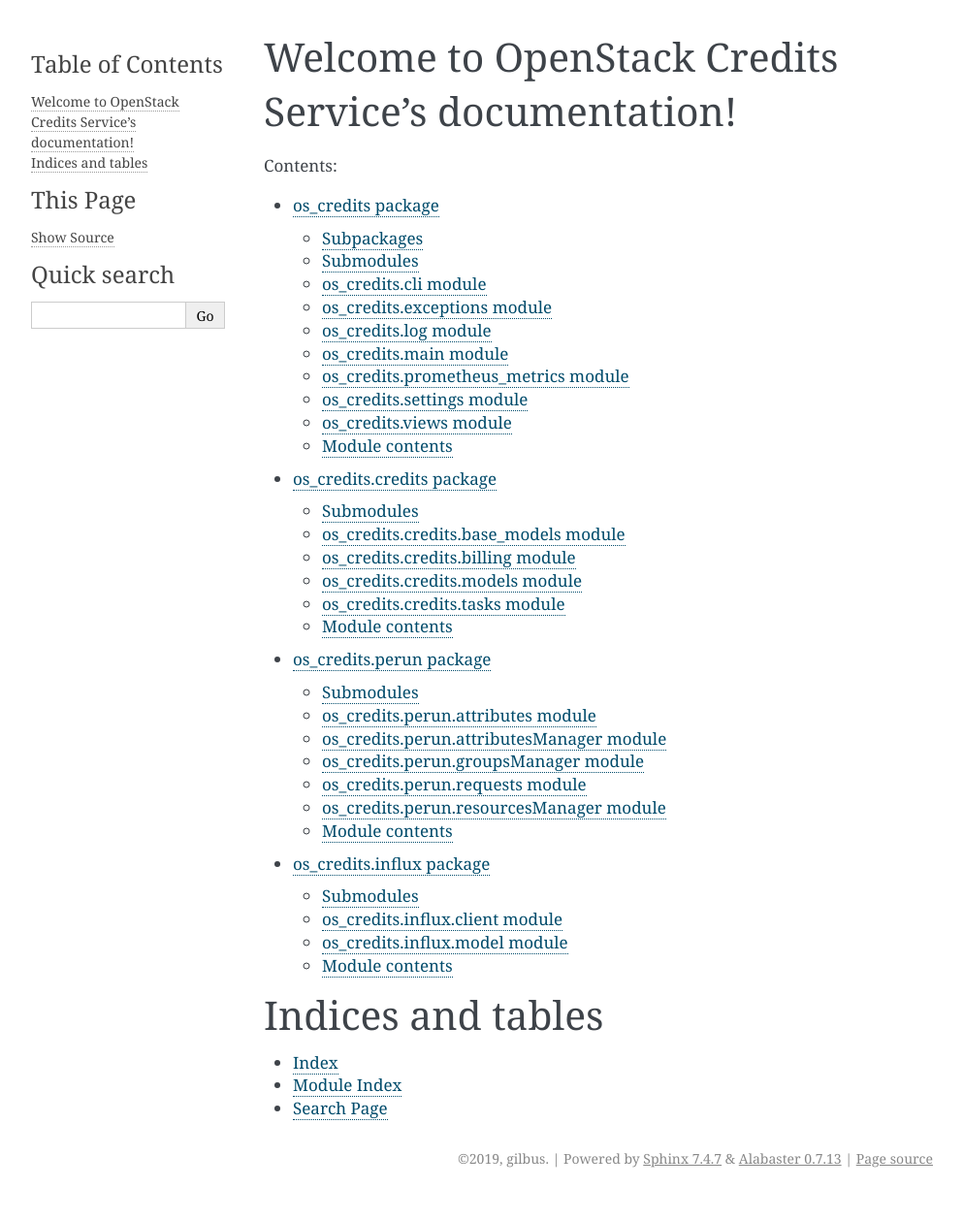
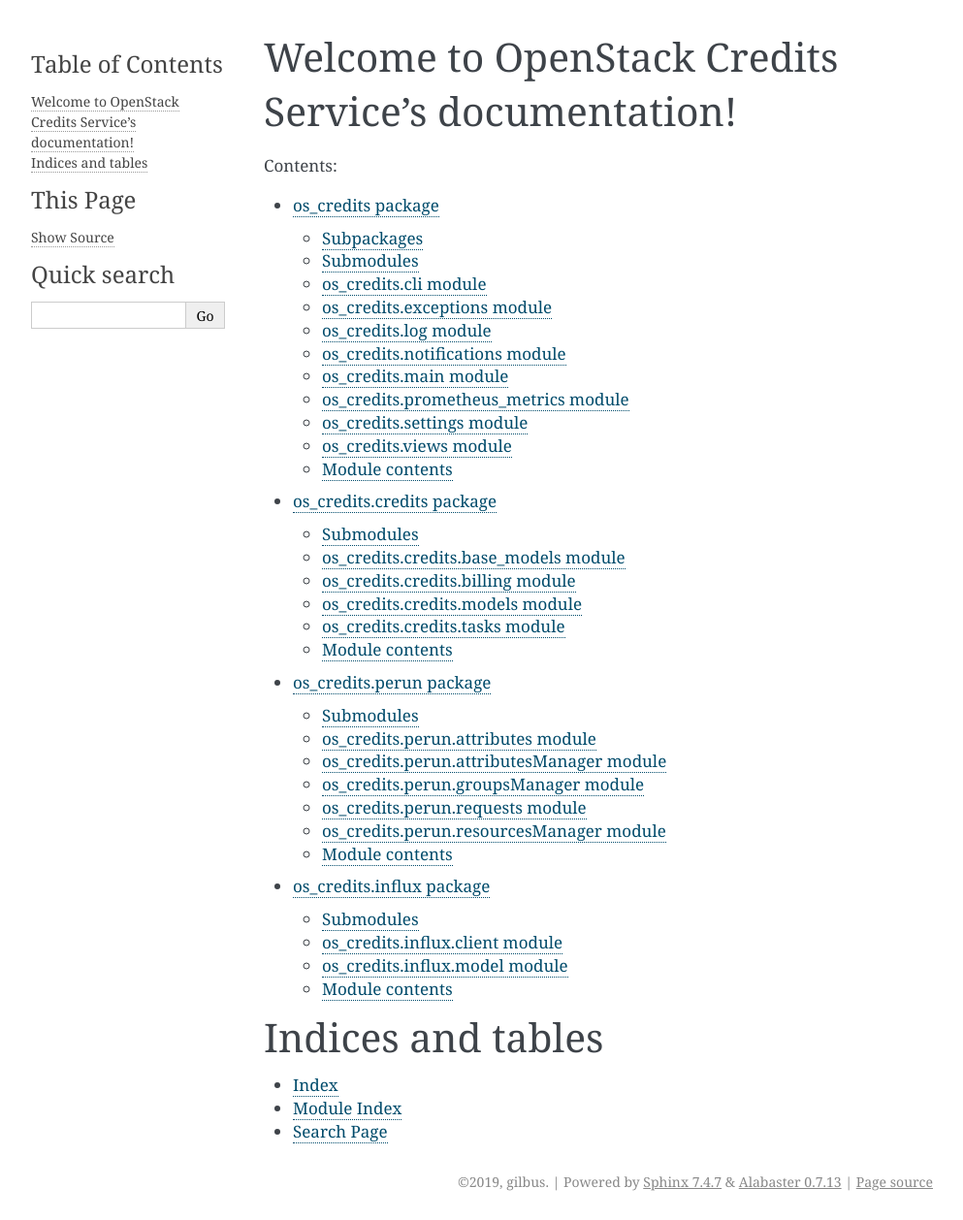
Before and after one commit to gilbus/os_credits, a Sphinx documentation site: the page built from docs/index.rst, in a window 1280 px wide. Shown: the whole page at 97% size, without its empty margins (148-1141 px from the left). Built offline with Sphinx 7.4.7, drawn with Linux system fonts in a browser that asks for light colours; before the commit the page ends 1234 px from its top, so only the background shows below that.

```diff
--- a/docs/conf.py
+++ b/docs/conf.py
@@ -29,8 +29,10 @@ author = "gilbus"
 # ones.
 extensions = [
     "sphinx.ext.autodoc",
+    "sphinx.ext.coverage",
+    "sphinx.ext.intersphinx",
+    "sphinx.ext.viewcode",
     "sphinx_autodoc_typehints",
-    "sphinx.ext.viewcode",
     "sphinxcontrib_trio",
 ]
 
@@ -45,6 +47,10 @@ exclude_patterns = ["_build", "Thumbs.db", ".DS_Store"]
 
 add_module_names = False
 
+# -- Intersphinx -------------------------------------------------------------
+
+intersphinx_mapping = {"python": ("https://docs.python.org/3", None)}
+
 # -- Options for HTML output -------------------------------------------------
 
 # The theme to use for HTML and HTML Help pages.  See the documentation for
--- a/docs/os_credits.rst
+++ b/docs/os_credits.rst
@@ -33,6 +33,14 @@ os\_credits.log module
 ----------------------
 
 .. automodule:: os_credits.log
+    :members:
+    :undoc-members:
+    :show-inheritance:
+
+os\_credits.notifications module
+--------------------------------
+
+.. automodule:: os_credits.notifications
     :members:
     :undoc-members:
     :show-inheritance:
```
